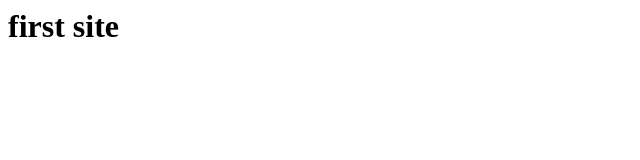
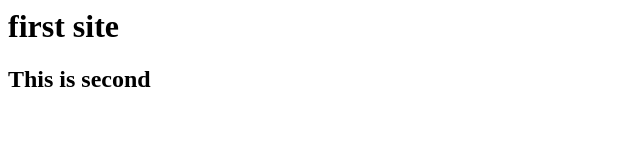
Before and after one commit to kazimamun/demo-site, a plain HTML site: page index.html in a window 1280 px wide. Shown: the whole page, without its empty margins (0-640 px from the left). Drawn offline with Linux system fonts and the light colour scheme.

Commit message:
Update index.html

```diff
--- a/index.html
+++ b/index.html
@@ -1 +1,2 @@
 <h1>first site</h1>
+<h2>This is second</h2>
```
